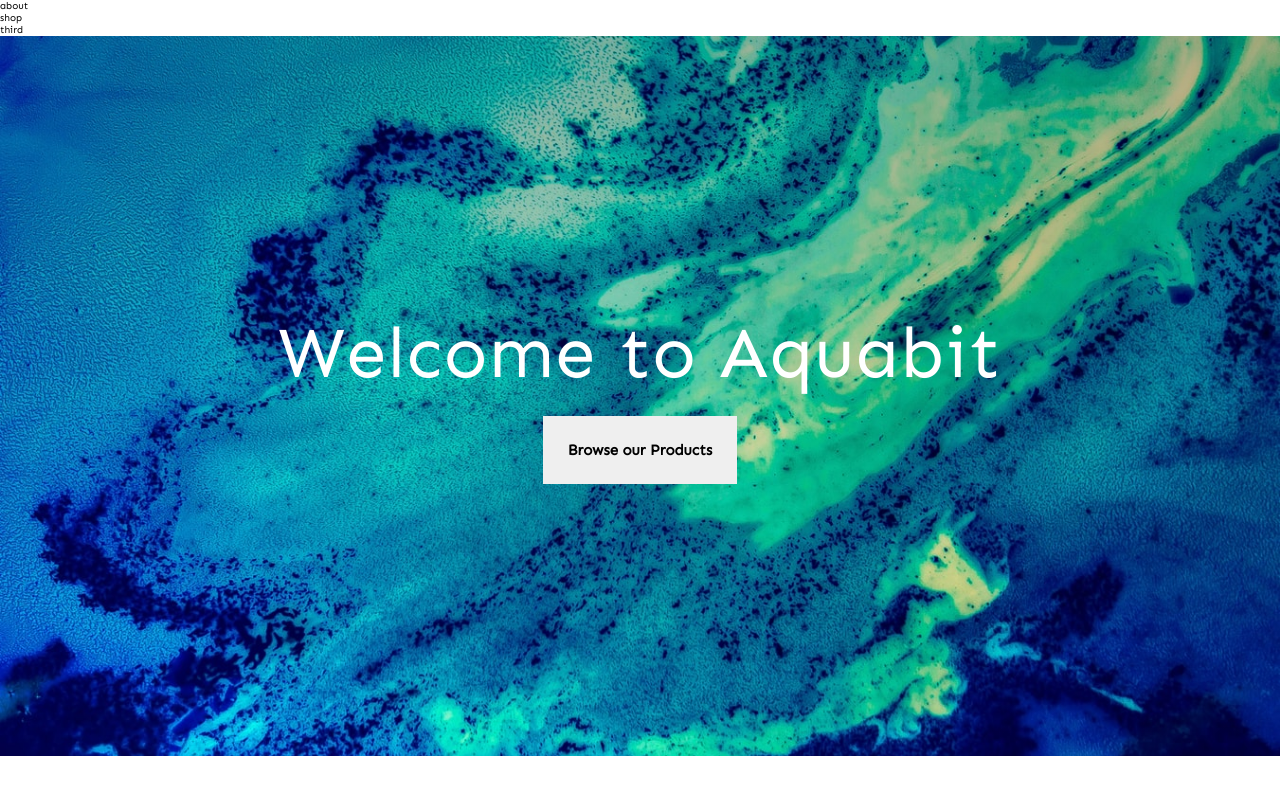
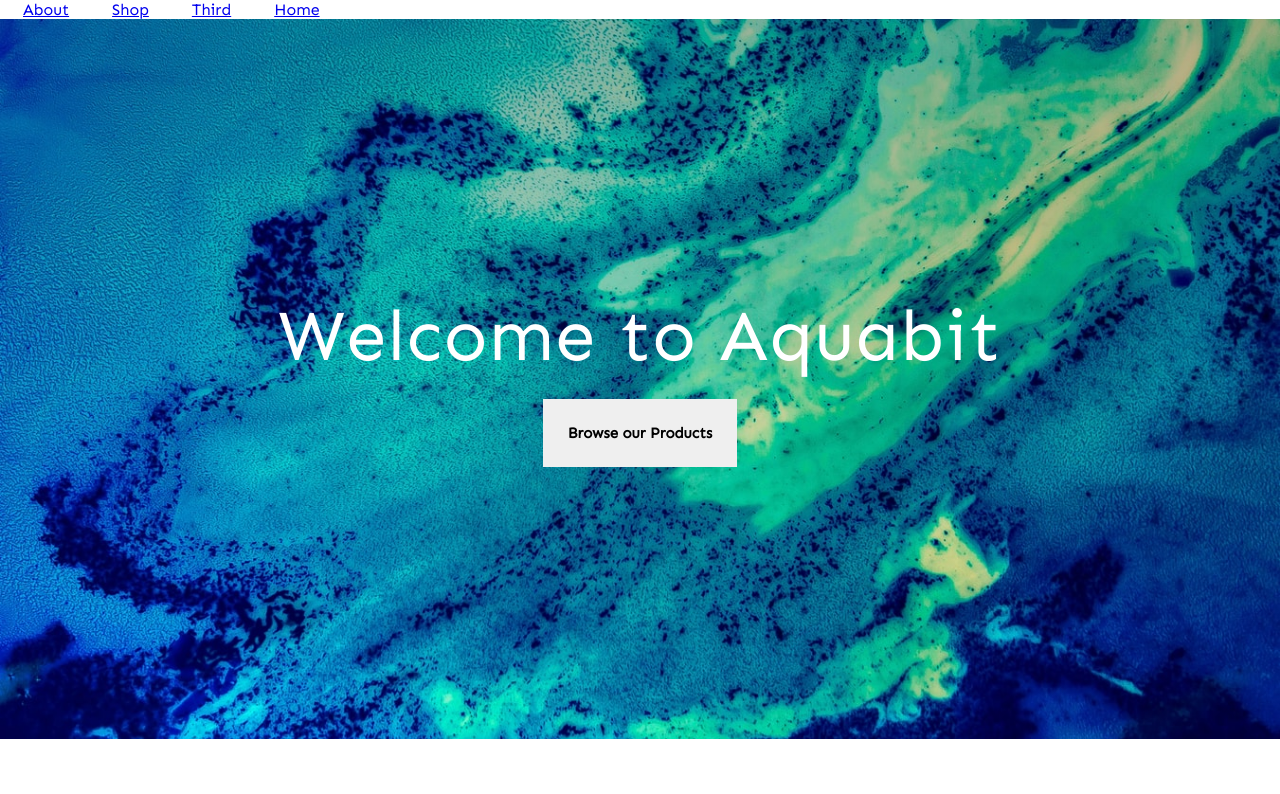
Before and after one commit to andrewmoeggy/aquabit, a React (Create React App) app: page / in a window 1280 px wide. Shown: the top 794 px of the page. Built offline with nearby package versions, Linux system fonts and the light colour scheme.

Commit message:
added routeed links

```diff
--- a/src/App.js
+++ b/src/App.js
@@ -1,6 +1,6 @@
 import React from 'react';
 import './App.css';
-
+import { Switch, Route } from 'react-router-dom';
 import Home from './pages/home/homepage.component';
 
 
@@ -25,8 +25,16 @@
 function App() {
   return (
     <div className="App">
-      <Home />
+      <Switch>
+        <Route path='/about' component={AboutTest} />
+        <Route path='/shop' component={ShopTest} />
+        <Route path='/third' component={ThirdPage} />
+
+        <Route path='/' component={Home} />
+      </Switch>
+
     </div>
+
   );
 }
 
--- a/src/index.js
+++ b/src/index.js
@@ -3,4 +3,7 @@
 import { BrowserRouter as Router } from 'react-router-dom'
 import App from './App';
 
-ReactDOM.render(<Router><App /></Router>, document.getElementById('root'));
+ReactDOM.render(
+  <Router>
+    <App />
+  </Router>, document.getElementById('root'));
--- a/src/pages/home/homepage.component.jsx
+++ b/src/pages/home/homepage.component.jsx
@@ -1,25 +1,10 @@
 import React from 'react';
+import { withRouter, Link } from 'react-router-dom';
 import './homepage.styles.scss';
 import homeHero from '../../assests/homeHero.jpg'
 import Hero from '../../components/hero/hero.component';
 
-const AboutTest = () => {
-  return (
-    <div className="">about</div>
-  )
-}
 
-const ShopTest = () => {
-  return (
-    <div className="">Shop</div>
-  )
-}
-
-const ThirdPage = () => {
-  return (
-    <div className="">ThirdPage</div>
-  )
-}
 
 const Home = () => {
   return (
@@ -27,9 +12,11 @@
       <header>
         <nav >
           <ul>
-            <li>about</li>
-            <li>shop</li>
-            <li>third</li>
+            <Link to='/about'>About</Link>
+            <Link to='/shop'>Shop</Link>
+            <Link to='/third'>Third</Link>
+            <Link to='/'>Home</Link>
+
           </ul>
         </nav>
       </header>
@@ -38,4 +25,4 @@
   );
 }
 
-export default Home;
+export default withRouter(Home);
--- a/src/pages/home/homepage.styles.scss
+++ b/src/pages/home/homepage.styles.scss
@@ -2,4 +2,9 @@
   height: 90vh;
   width: 100%;
 
+  ul > *{
+    margin-left: 3px;
+    padding: 2rem;
+    font-size: 1.6rem;
+  }
 }
```
